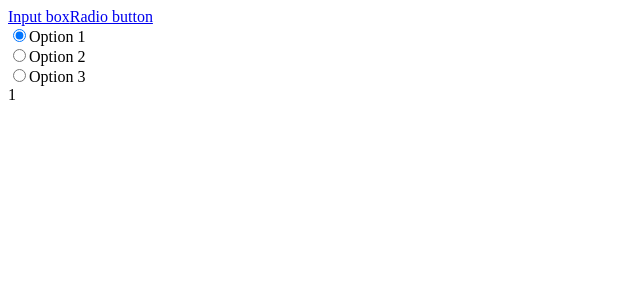
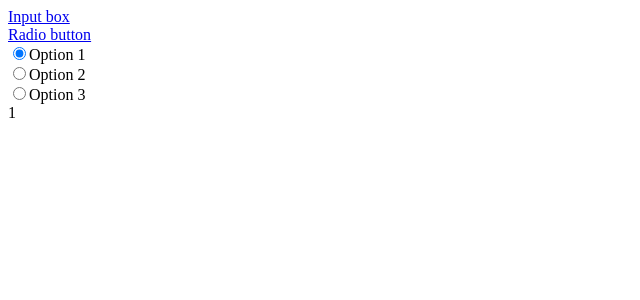
Before and after one commit to harytkon/minimal-react-redux-router-boilerplate, a React app: page /radiobutton in a window 1280 px wide. Shown: the top 300 px of the page, without its empty margins (0-640 px from the left). Built offline with nearby package versions, Linux system fonts and the light colour scheme.

Commit message:
Refactoring

```diff
--- a/src/RadioButtonComp.jsx
+++ b/src/RadioButtonComp.jsx
@@ -16,7 +16,6 @@ class RadioButtonComp extends React.Component {
 
   render() {
     const { checkbox } = this.state;
-    console.log(checkbox);
     return (
       <div>
         <form>
--- a/src/navigation.jsx
+++ b/src/navigation.jsx
@@ -4,12 +4,16 @@ import { Link } from 'react-router-dom';
 export default function Navigation() {
   return (
     <div>
+      <div>
         <Link to="/input">
           Input box
         </Link>
+      </div>
+      <div>
         <Link to="/radiobutton">
           Radio button
         </Link>
       </div>
+    </div>
   );
 }
```
Lines whose indentation alone changed are shown as unchanged.
